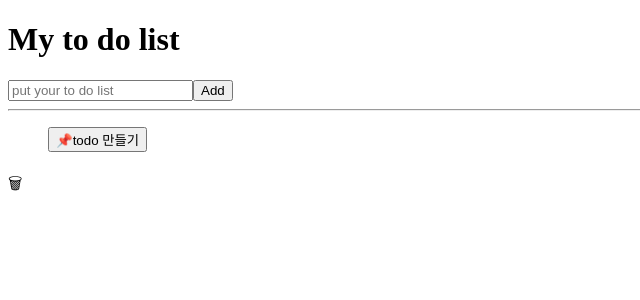
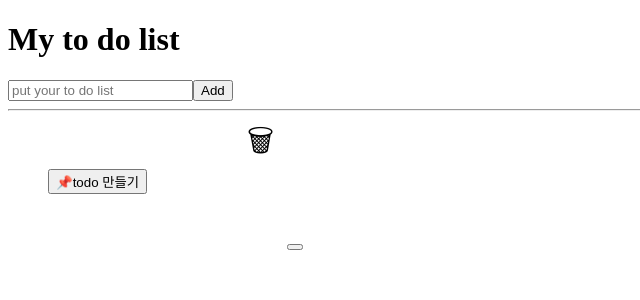
Before and after one commit to tallguy188/ToDoList_react, a React (Create React App) app: page / in a window 1280 px wide. Shown: the top 300 px of the page, without its empty margins (0-640 px from the left). Built offline with nearby package versions, Linux system fonts and the light colour scheme.

Commit message:
Making trash function

```diff
--- a/src/App.css
+++ b/src/App.css
@@ -1,11 +1,16 @@
+.all {
+  position: relative;
+}
+
 ul {
   list-style-type: none;
-  display: flex;
+  display: inline-block;
   align-content: flex-start;
   flex-direction: column;
   flex-wrap: wrap;
   overflow: auto;
   margin-bottom: 10px;
+  margin-top: 50px;
 }
 
 ul button {
--- a/src/App.js
+++ b/src/App.js
@@ -1,4 +1,4 @@
-import { useState, useCallback } from "react";
+import { useState } from "react";
 import Button from "./Button";
 import Trash from "./Trash";
 import ReactDOM from "react-dom";
@@ -10,6 +10,13 @@ function App() {
     {
       id: 1,
       text: "todo 만들기",
+    },
+  ]);
+
+  const [trash, setTrash] = useState([
+    {
+      id: 1,
+      text: "",
     },
   ]);
   const onChange = (event) => {
@@ -31,10 +38,11 @@ function App() {
 
   const onRemove = (id) => {
     settoDos((toDos) => toDos.filter((toDo) => toDo.id !== id));
+    setTrash((toDos) => toDos.filter((toDo) => toDo.id === id));
   };
 
   return (
-    <div>
+    <div className="all">
       <h1>My to do list</h1>
       <form onSubmit={onSubmit}>
         <input
@@ -58,7 +66,7 @@ function App() {
           </li>
         ))}
       </ul>
-      <Trash />
+      <Trash setTrash={setTrash} trash={trash} />
     </div>
   );
 }
--- a/src/Trash.css
+++ b/src/Trash.css
@@ -1,3 +1,6 @@
 .can {
+  position: absolute;
   display: inline-block;
+  font-size: 30px;
+  margin-left: 100px;
 }
--- a/src/Trash.js
+++ b/src/Trash.js
@@ -1,10 +1,21 @@
 import { useState } from "react";
 import "./Trash.css";
-function Trash() {
+function Trash({ setTrash, trash }) {
   return (
-    <span className="can" role="img" aria-label="trash">
-      🗑
-    </span>
+    <div className="can">
+      <span className="canimg" role="img" aria-label="trash">
+        🗑
+      </span>
+      <div>
+        <ul>
+          {trash.map((todo, index) => (
+            <li key={index}>
+              <button key={index}>{todo.text}</button>
+            </li>
+          ))}
+        </ul>
+      </div>
+    </div>
   );
 }
 
```
